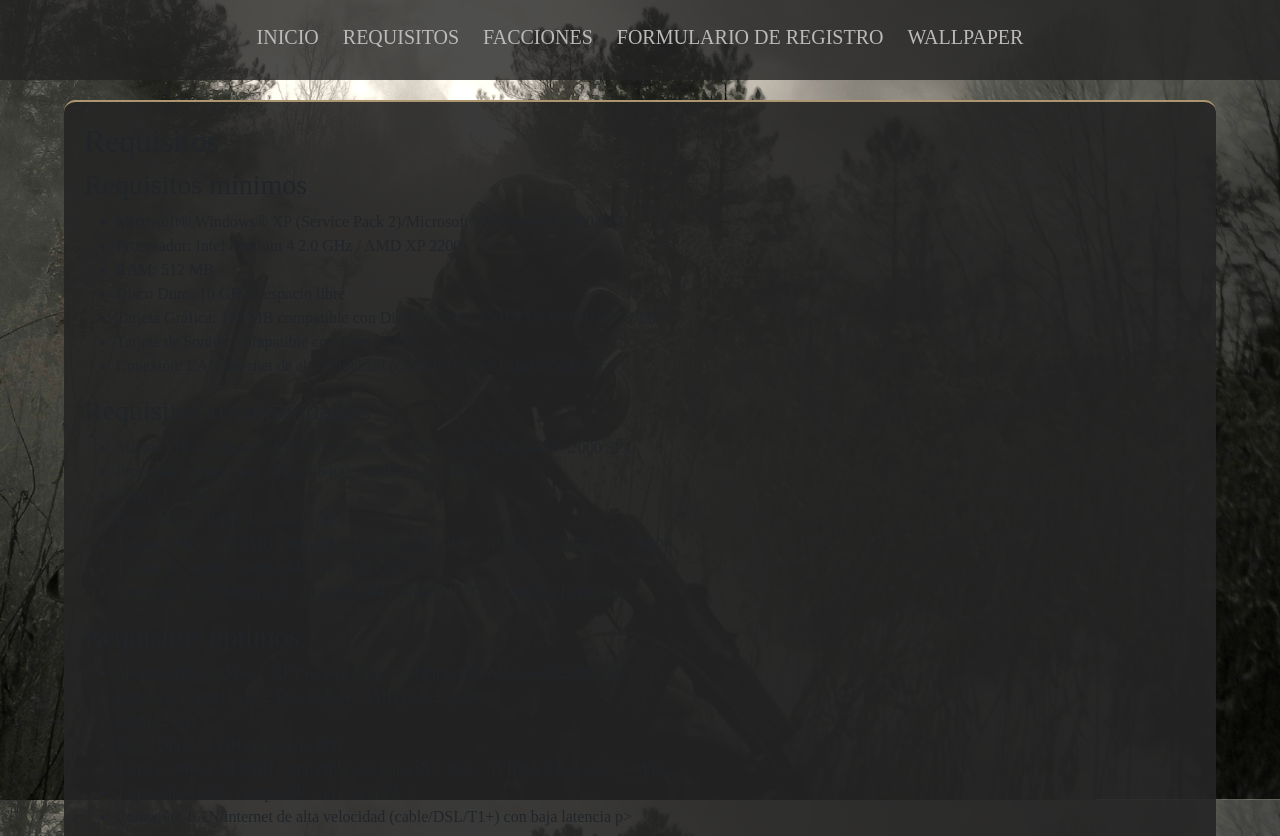
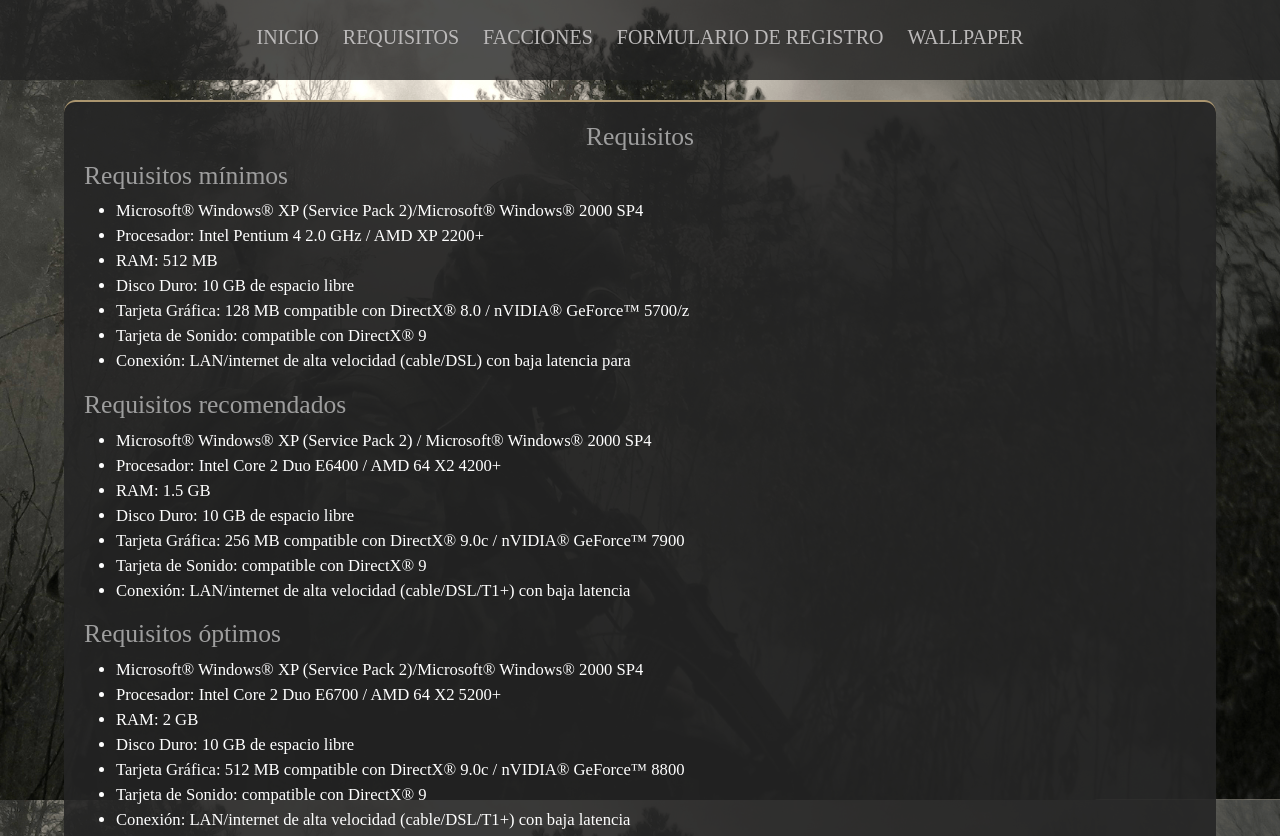
Before and after one commit to CoreDX1/PaginaDvwA, a website: page pages/requisitos.html in a window 1280 px wide. Shown: the top 836 px of the page. Drawn offline with nearby package versions, Linux system fonts and the light colour scheme; a web font is replaced by a local one.

Commit message:
Pagina 2/5 v1.2

```diff
--- a/pages/requisitos.html
+++ b/pages/requisitos.html
@@ -44,41 +44,44 @@
             </nav>
         </header>
 
-        <div class="requisitos">
+        <div class="requisito">
             <h2><span class="titulo-2">Requisitos</span></h2>
             <h3><span></span><span class="titulo-3">Requisitos mínimos</span></h3>
             <ul class="center-line">
-                <li>Microsoft® Windows® XP (Service Pack 2)/Microsoft® Windows® 2000 SP4</li>
-                <li>Procesador: Intel Pentium 4 2.0 GHz / AMD XP 2200+</li>
-                <li>RAM: 512 MB</li>
-                <li>Disco Duro: 10 GB de espacio libre</li>
-                <li>Tarjeta Gráfica: 128 MB compatible con DirectX® 8.0 / nVIDIA® GeForce™ 5700/>
-                <li>Tarjeta de Sonido: compatible con DirectX® 9</li>
-                <li>Conexión: LAN/internet de alta velocidad (cable/DSL) con baja latencia para</li>
+                <li class="texto__info">Microsoft® Windows® XP (Service Pack 2)/Microsoft® Windows® 2000 SP4</li>
+                <li class="texto__info">Procesador: Intel Pentium 4 2.0 GHz / AMD XP 2200+</li>
+                <li class="texto__info">RAM: 512 MB</li>
+                <li class="texto__info">Disco Duro: 10 GB de espacio libre</li>
+                <li class="texto__info">Tarjeta Gráfica: 128 MB compatible con DirectX® 8.0 / nVIDIA® GeForce™ 5700/z</li>
+                <li class="texto__info">Tarjeta de Sonido: compatible con DirectX® 9</li>
+                <li class="texto__info">Conexión: LAN/internet de alta velocidad (cable/DSL) con baja latencia para</li>
             </ul>
             <h3><span class="titulo-3">Requisitos recomendados</span></h3>
             <ul class="center-line">
-                <li>Microsoft® Windows® XP (Service Pack 2) / Microsoft® Windows® 2000 SP4</li>
-                <li>Procesador: Intel Core 2 Duo E6400 / AMD 64 X2 4200+</li>
-                <li>RAM: 1.5 GB</li>
-                <li>Disco Duro: 10 GB de espacio libre</li>
-                <li>Tarjeta Gráfica: 256 MB compatible con DirectX® 9.0c / nVIDIA® GeForce™ 7900>
-                <li>Tarjeta de Sonido: compatible con DirectX® 9</li>
-                <li>Conexión: LAN/internet de alta velocidad (cable/DSL/T1+) con baja latencia p>
+                <li class="texto__info">Microsoft® Windows® XP (Service Pack 2) / Microsoft® Windows® 2000 SP4</li>
+                <li class="texto__info">Procesador: Intel Core 2 Duo E6400 / AMD 64 X2 4200+</li>
+                <li class="texto__info">RAM: 1.5 GB</li>
+                <li class="texto__info">Disco Duro: 10 GB de espacio libre</li>
+                <li class="texto__info">Tarjeta Gráfica: 256 MB compatible con DirectX® 9.0c / nVIDIA® GeForce™ 7900</li>
+                <li class="texto__info">Tarjeta de Sonido: compatible con DirectX® 9</li>
+                <li class="texto__info">Conexión: LAN/internet de alta velocidad (cable/DSL/T1+) con baja latencia </li>
             </ul>
             <h3><span></span><span class="titulo-3">Requisitos óptimos</span></h3>
             <ul class="center-line">
-                <li>Microsoft® Windows® XP (Service Pack 2)/Microsoft® Windows® 2000 SP4</li>
-                <li>Procesador: Intel Core 2 Duo E6700 / AMD 64 X2 5200+</li>
-                <li>RAM: 2 GB</li>
-                <li>Disco Duro: 10 GB de espacio libre</li>
-                <li>Tarjeta Gráfica: 512 MB compatible con DirectX® 9.0c / nVIDIA® GeForce™ 8800>
-                <li>Tarjeta de Sonido: compatible con DirectX® 9</li>
-                <li>Conexión: LAN/internet de alta velocidad (cable/DSL/T1+) con baja latencia p>
+                <li class="texto__info">Microsoft® Windows® XP (Service Pack 2)/Microsoft® Windows® 2000 SP4</li>
+                <li class="texto__info">Procesador: Intel Core 2 Duo E6700 / AMD 64 X2 5200+</li>
+                <li class="texto__info">RAM: 2 GB</li>
+                <li class="texto__info">Disco Duro: 10 GB de espacio libre</li>
+                <li class="texto__info">Tarjeta Gráfica: 512 MB compatible con DirectX® 9.0c / nVIDIA® GeForce™ 8800</li>
+                <li class="texto__info">Tarjeta de Sonido: compatible con DirectX® 9</li>
+                <li class="texto__info">Conexión: LAN/internet de alta velocidad (cable/DSL/T1+) con baja latencia </li>
             </ul>
-            <iframe width="720" height="415" src="https://www.youtube.com/embed/Wbkk_Ec10BY" ti>
+            <div class="video">
+                <iframe width="100%" height="500px" src="https://www.youtube.com/embed/Wbkk_Ec10BY"></iframe>
+            </div>
         </div>
 
+        <!--Footer-->
 
         <footer class="bg-dark text-center text-white">
             <div class="container p-4 pb-0">
--- a/scss/_requisitos.scss
+++ b/scss/_requisitos.scss
@@ -1,4 +1,8 @@
-.requisitos{
+
+
+.contenedor{
+
+    .requisito{
         margin: 20px auto;
         background-color: rgba(37, 37, 37, 0.904);
         width: 90%;
@@ -8,5 +12,25 @@
         border-top: 2px solid #AB966F;
         padding: 20px;
 
+        h2,
+        h3,
+        ul{
+            color: rgb(255, 255, 255);
+        }
 
+        h2{
+            text-align: center;
+            color: rgb(158, 158, 158);
+        }
+
+        h3{
+            color: rgb(158, 158, 158);
+        }
+
+        ul {
+            li{
+                font-size: 1.3vw
+            }
+        }
+    }
 }
--- a/scss/style.scss
+++ b/scss/style.scss
@@ -1,5 +1,6 @@
 @import "contenido";
 @import "requisitos";
+
 :root{
     --color-menu: #222222cc;
     --color-menu-responsive: #222222fa;
@@ -114,6 +115,8 @@ footer{
     }
 }
 
+
+
 // X-Small devices (portrait phones, less than 576px)
 @media  only screen and (min-width: 0px) and (max-width: 575.98px) {
     /*Menu*/
@@ -209,7 +212,24 @@ footer{
     }
     }
 
+    .requisito{
+
+        h2,
+        h3{
+            font-size: 3.5vw;
+        }
+
+        .center-line {
+
+            .texto__info{
+                font-size: 2.3vw;
+            }
+        }
+    }
+
 }
+
+
 
 // Small devices (landscape phones, less than 768px)
 @media only screen and (min-width:575.98px) and (max-width: 767.98px) {
@@ -263,6 +283,21 @@ footer{
             }
         }
     }
+
+    .requisito{
+
+        h2,
+        h3{
+            font-size: 3.5vw;
+        }
+
+        .center-line {
+
+            .texto__info{
+                font-size: 2.3vw;
+            }
+        }
+    }
 }
 
 // Medium devices (tablets, less than 992px)
@@ -301,6 +336,21 @@ footer{
                 border-radius: 2px;
                 border: 2px solid black;
 
+            }
+        }
+    }
+
+    .requisito{
+
+        h2,
+        h3{
+            font-size: 3.5vw;
+        }
+
+        .center-line {
+
+            .texto__info{
+                font-size: 2.3vw;
             }
         }
     }
@@ -345,6 +395,21 @@ footer{
             }
         }
     }
+
+    .requisito{
+
+        h2,
+        h3{
+            font-size: 2vw;
+        }
+
+        .center-line {
+
+            .texto__info{
+                font-size: 1.3vw;
+            }
+        }
+    }
 }
 
 // X-Large devices (large desktops, less than 1400px)
@@ -386,4 +451,19 @@ footer{
             }
         }
     }
+
+    .requisito{
+
+        h2,
+        h3{
+            font-size: 2vw;
+        }
+
+        .center-line {
+
+            .texto__info{
+                font-size: 1.3vw;
+            }
+        }
+    }
 }
```
Also changed, not shown: css/stylecss.css.
